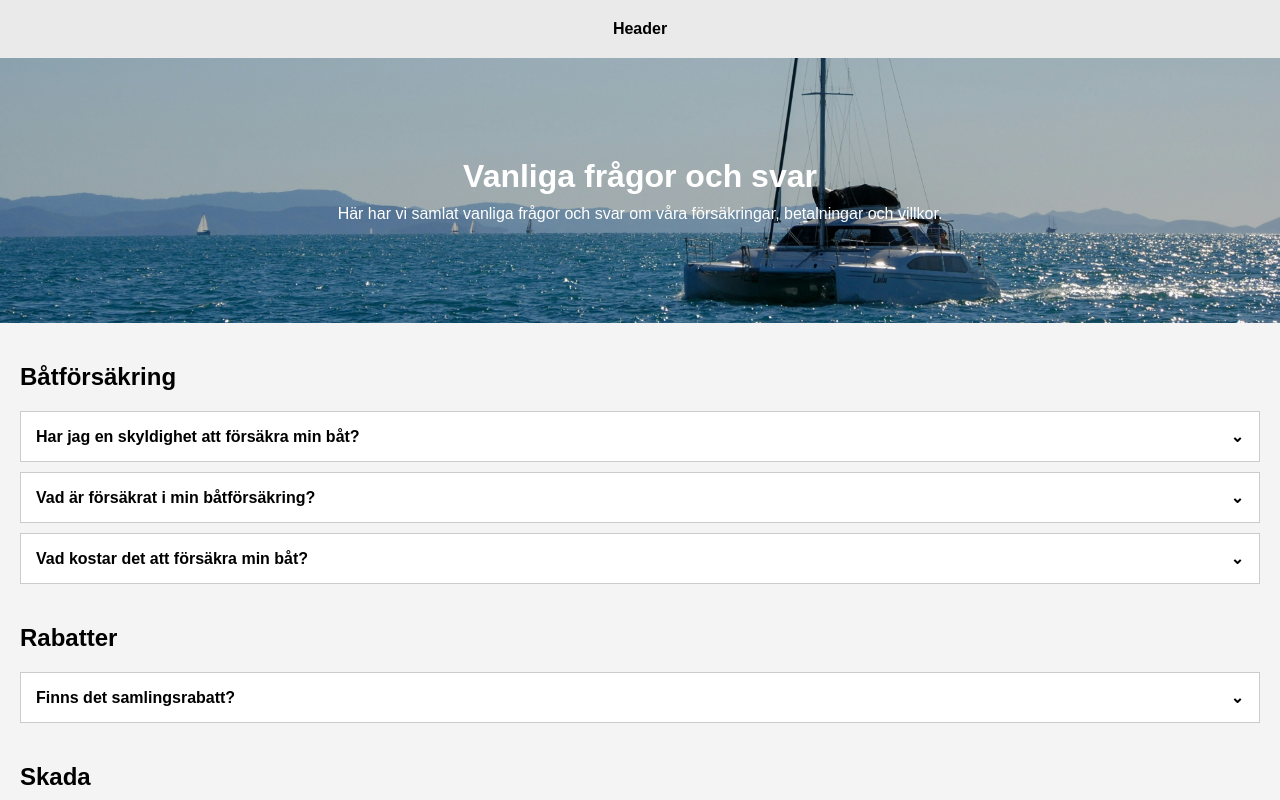
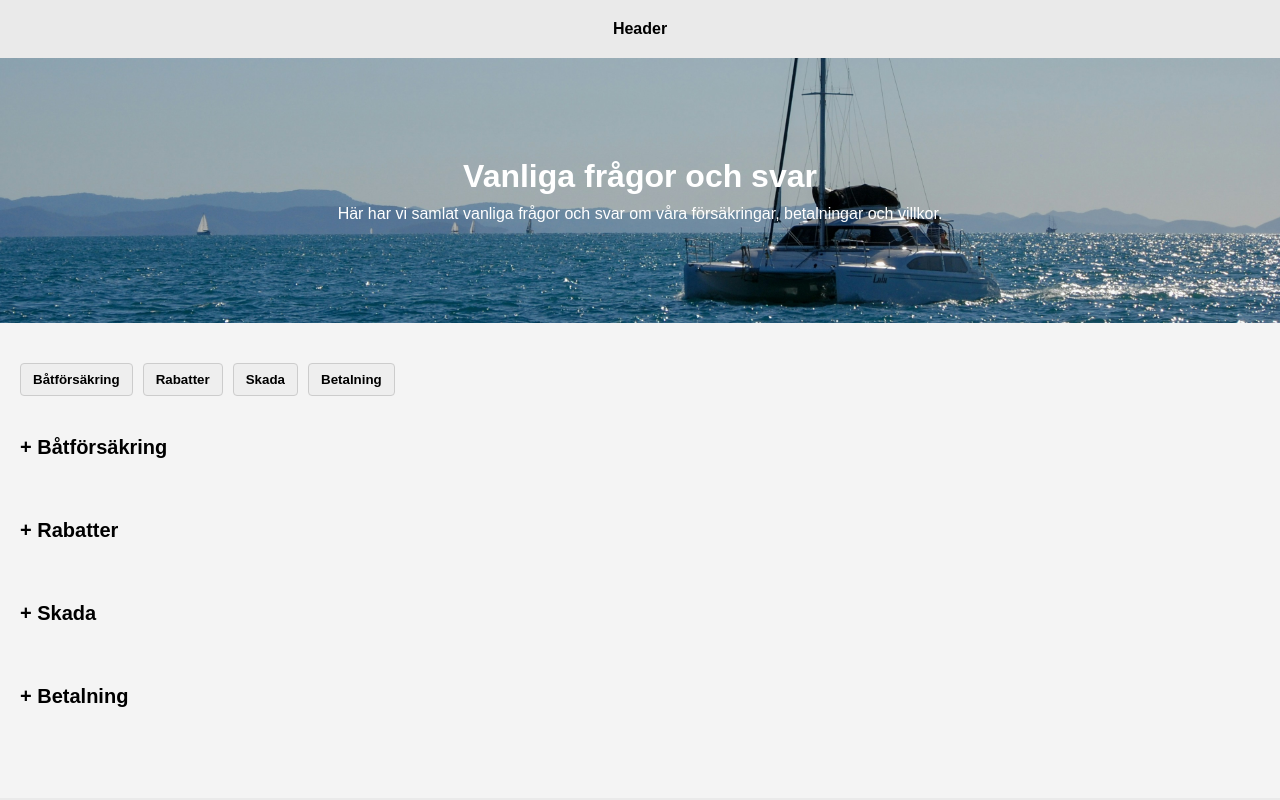
Before and after one commit to carolreedcruz/faq-component, a React (Vite) app: page / in a window 1280 px wide. Shown: the top 800 px of the page. Built offline with nearby package versions, Linux system fonts and the light colour scheme.

Commit message:
Expanderbara sektioner och lite refactor

```diff
--- a/src/components/FAQ.tsx
+++ b/src/components/FAQ.tsx
@@ -1,52 +1,53 @@
 import { useState } from "react";
 import faqData from "../data/faqs.json";
+import FAQSection from "./FAQSection";
 import "../styles/FAQ.css";
 
-type Question = {
-  question: string;
-  answer: string;
-};
-
 function FAQ() {
-  const [openItems, setOpenItems] = useState<{ [key: string]: number | null }>(
+  const [openSections, setOpenSections] = useState<{ [key: string]: boolean }>(
     {}
   );
 
-  const toggleQuestion = (section: string, index: number) => {
-    setOpenItems((prev) => ({
+  const handleAnchorClick = (section: string) => {
+    setOpenSections((prev) => ({
       ...prev,
-      [section]: prev[section] === index ? null : index,
+      [section]: true,
     }));
+
+    const target = document.getElementById(`section-${section}`);
+    if (target) {
+      target.scrollIntoView({ behavior: "smooth" });
+    }
   };
 
   return (
     <div className="faq-section">
-      {Object.entries(faqData).map(([sectionTitle, questions]) => (
-        <div key={sectionTitle} className="faq-group">
-          <h2 className="faq-title">{sectionTitle}</h2>
-          <ul className="faq-list">
-            {(questions as Question[]).map((item, index) => (
-              <li key={index} className="faq-item">
-                <button
-                  className="faq-question"
-                  onClick={() => toggleQuestion(sectionTitle, index)}
-                >
-                  {item.question}
-                  <span
-                    className={`arrow ${
-                      openItems[sectionTitle] === index ? "open" : ""
-                    }`}
-                  >
-                    ⌄
-                  </span>
-                </button>
-                {openItems[sectionTitle] === index && (
-                  <div className="faq-answer">{item.answer}</div>
-                )}
-              </li>
-            ))}
-          </ul>
-        </div>
+      <div className="faq-anchors">
+        {Object.keys(faqData).map((section) => (
+          <button
+            key={section}
+            className="faq-anchor-btn"
+            onClick={() => handleAnchorClick(section)}
+          >
+            {section}
+          </button>
+        ))}
+      </div>
+
+      {Object.entries(faqData).map(([title, questions]) => (
+        <FAQSection
+          key={title}
+          id={`section-${title}`}
+          title={title}
+          questions={questions}
+          isOpen={openSections[title] ?? false}
+          toggleSection={() =>
+            setOpenSections((prev) => ({
+              ...prev,
+              [title]: !prev[title],
+            }))
+          }
+        />
       ))}
     </div>
   );
--- /dev/null
+++ b/src/components/FAQSection.tsx
@@ -0,0 +1,53 @@
+import { useState } from "react";
+
+type Question = {
+  question: string;
+  answer: string;
+};
+
+type Props = {
+  id: string;
+  title: string;
+  questions: Question[];
+  isOpen: boolean;
+  toggleSection: () => void;
+};
+
+function FAQSection({ id, title, questions, isOpen, toggleSection }: Props) {
+  const [openIndex, setOpenIndex] = useState<number | null>(null);
+
+  const toggleQuestion = (index: number) => {
+    setOpenIndex((prev) => (prev === index ? null : index));
+  };
+
+  return (
+    <div className="faq-group" id={id}>
+      <button className="faq-section-toggle" onClick={toggleSection}>
+        {isOpen ? "−" : "+"} {title}
+      </button>
+
+      {isOpen && (
+        <ul className="faq-list">
+          {questions.map((item, index) => (
+            <li key={index} className="faq-item">
+              <button
+                className="faq-question"
+                onClick={() => toggleQuestion(index)}
+              >
+                {item.question}
+                <span className={`arrow ${openIndex === index ? "open" : ""}`}>
+                  ⌄
+                </span>
+              </button>
+              {openIndex === index && (
+                <div className="faq-answer">{item.answer}</div>
+              )}
+            </li>
+          ))}
+        </ul>
+      )}
+    </div>
+  );
+}
+
+export default FAQSection;
--- a/src/styles/FAQ.css
+++ b/src/styles/FAQ.css
@@ -79,3 +79,35 @@
 .faq-group {
   margin-bottom: 40px;
 }
+
+.faq-anchors {
+  display: flex;
+  gap: 10px;
+  margin-bottom: 30px;
+  flex-wrap: wrap;
+}
+
+.faq-anchor-btn {
+  background-color: #eee;
+  border: 1px solid #ccc;
+  padding: 8px 12px;
+  cursor: pointer;
+  border-radius: 4px;
+  font-weight: bold;
+}
+
+.faq-anchor-btn:hover {
+  background-color: #ddd;
+}
+
+.faq-section-toggle {
+  font-size: 20px;
+  font-weight: bold;
+  margin-bottom: 10px;
+  border: none;
+  background: none;
+  cursor: pointer;
+  display: block;
+  text-align: left;
+  padding: 10px 0;
+}
```
